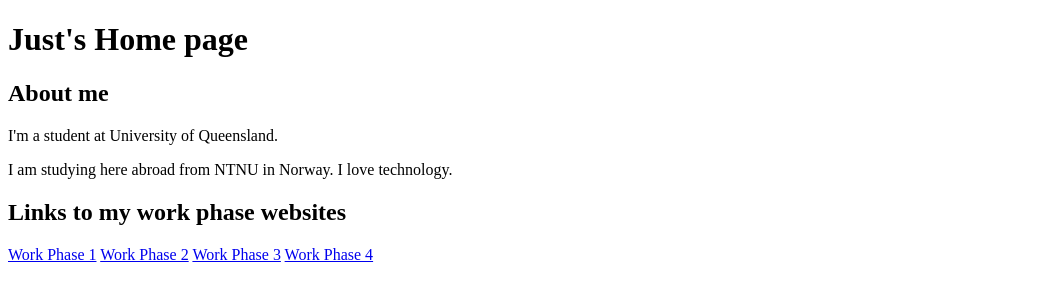
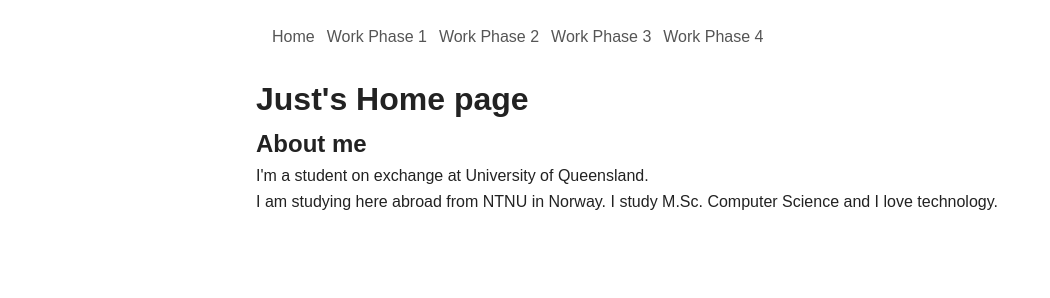
Before and after one commit to JustBroch/DECO7140_Intro_to_Web_Design, a plain HTML site: page index.html in a window 1280 px wide. Shown: the whole page, without its empty margins (0-1050 px from the left). Drawn offline with Linux system fonts and the light colour scheme.

Commit message:
style: updated index.html in project root to match the phase 2 style design

```diff
--- a/index.html
+++ b/index.html
@@ -56,27 +56,35 @@
 
         <link rel="manifest" href="/manifest.json" />
 
+        <!-- Shared CSS -->
+        <link rel="stylesheet" href="work_phase_2/css/reset.css" />
+        <link rel="stylesheet" href="work_phase_2/css/base.css" />
+        <link rel="stylesheet" href="work_phase_2/css/layout.css" />
+        <link rel="stylesheet" href="work_phase_2/css/components.css" />
+
         <title>Just Broch</title>
     </head>
     <body>
         <header>
+            <!-- Navbar -->
+            <nav class="main-nav">
+                <a href="index.html">Home</a>
+                <a href="work_phase_1/index.html">Work Phase 1</a>
+                <a href="work_phase_2/index.html">Work Phase 2</a>
+                <a href="work_phase_3/index.html">Work Phase 3</a>
+                <a href="work_phase_4/index.html">Work Phase 4</a>
+            </nav>
             <h1>Just's Home page</h1>
         </header>
         <article>
             <h2>About me</h2>
-            <p>I'm a student at University of Queensland.</p>
+            <p>I'm a student on exchange at University of Queensland.</p>
             <p>
-                I am studying here abroad from NTNU in Norway. I love
-                technology.
+                I am studying here abroad from NTNU in Norway. I study M.Sc.
+                Computer Science and I love technology.
             </p>
         </article>
-        <section>
-            <h2>Links to my work phase websites</h2>
-            <a href="work_phase_1/index.html">Work Phase 1</a>
-            <a href="work_phase_2/index.html">Work Phase 2</a>
-            <a href="work_phase_3/index.html">Work Phase 3</a>
-            <a href="work_phase_4/index.html">Work Phase 4</a>
-        </section>
+
         <script>
             if ("serviceWorker" in navigator) {
                 navigator.serviceWorker
```
